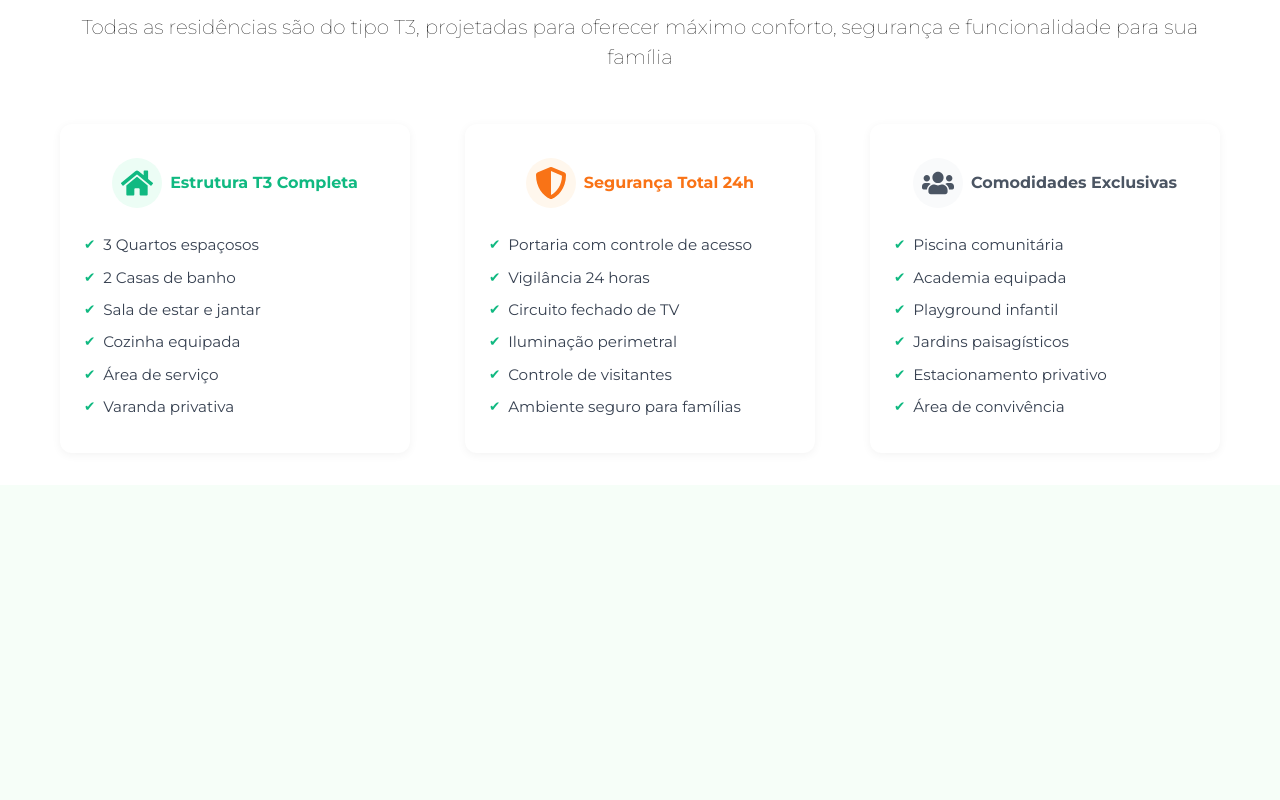
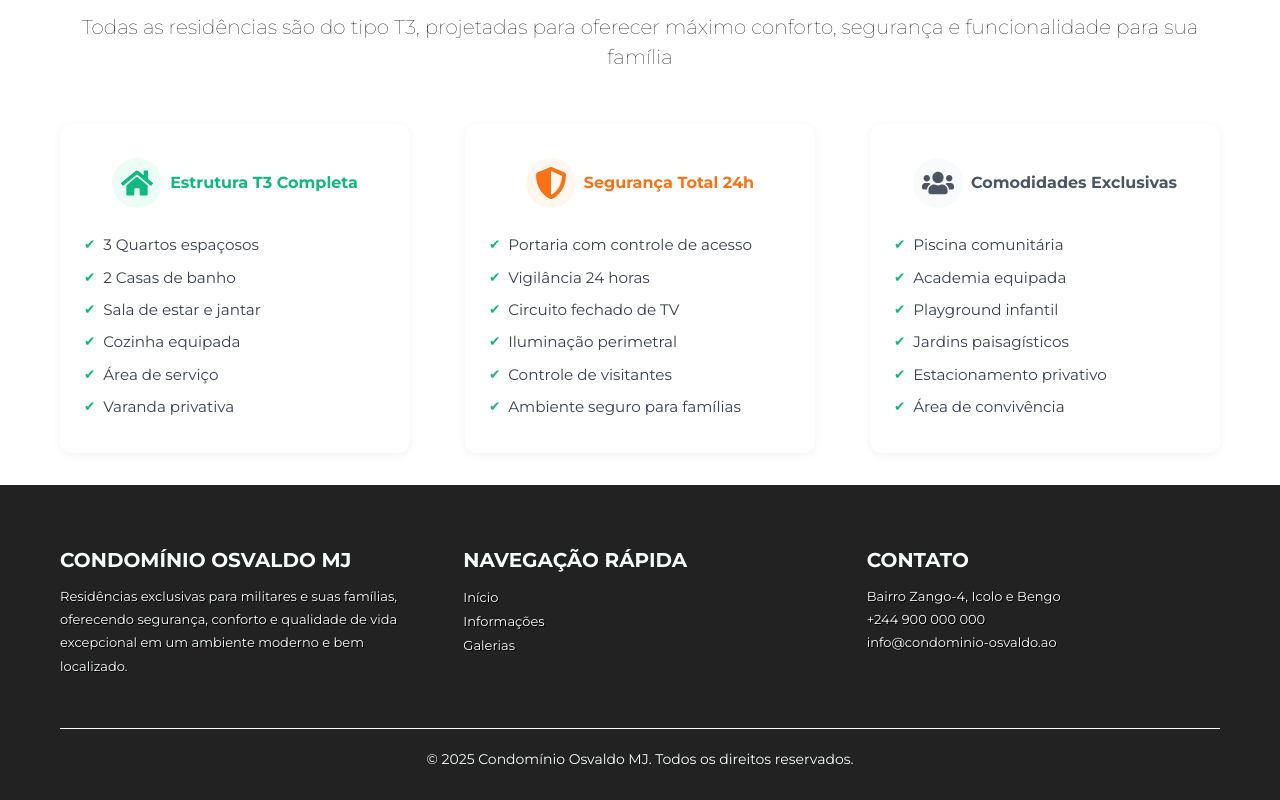
Before and after one commit to InnovaSoft360/comj-frontend-client, a React (Vite) app: page / in a window 1280 px wide. Shown: the part 1197-1997 px from the top of the page. Before the commit the page ends 1682 px from the top, so only its background shows below. Built offline with nearby package versions, Linux system fonts and the light colour scheme.

Commit message:
estiliza o hero-section part 4

```diff
--- a/src/app/index.css
+++ b/src/app/index.css
@@ -40,8 +40,8 @@
 
   --color-shadow-001: #00000026;
 
-  --font-size-base: 15px;
-  --font-size-footer: 13px;
+  --font-size-base: 13px;
+  --font-size-footer: 14px;
   --font-size-primary: 16px;
   --font-size-title: 37px;
   --font-size-subtitle: 20px;
--- a/src/components/layouts/Footer/index.tsx
+++ b/src/components/layouts/Footer/index.tsx
@@ -1,8 +1,40 @@
+import { Link } from "react-router-dom";
+import "./style.css";
 
 export default function Footer() {
+  const anoAtual = new Date().getFullYear();
+
   return (
     <footer>
-
+      <section className="style-Main">
+        <section className="footer-container">
+          <div className="footer-top">
+            <div className="footer-card">
+              <h3>Condomínio Osvaldo MJ</h3>
+              <p>
+                Residências exclusivas para militares e suas famílias, oferecendo segurança, conforto e qualidade de vida excepcional em um ambiente moderno e bem localizado.
+              </p>
+            </div>
+            <div className="footer-card">
+              <h3>Navegação rápida</h3>
+              <ul>
+                <li><Link to="/" className="navLink">Início</Link></li>
+                <li><Link to="/" className="navLink">Informações</Link></li>
+                <li><Link to="/" className="navLink">Galerias</Link></li>
+              </ul>
+            </div>
+            <div className="footer-card">
+              <h3>Contato</h3>
+              <p>Bairro Zango-4, Icolo e Bengo</p>
+              <p>+244 900 000 000</p>
+              <p>info@condominio-osvaldo.ao</p>
+            </div>
+          </div>
+          <div className="footer-bottom">
+            <p>© {anoAtual} Condomínio Osvaldo MJ. Todos os direitos reservados.</p>
+          </div>
+        </section>
+      </section>
     </footer>
   );
 }
--- a/src/components/layouts/Footer/style.css
+++ b/src/components/layouts/Footer/style.css
@@ -19,11 +19,12 @@ footer{
                 flex: 1;
                 & h3{
                     margin-bottom: 10px;
-                    font-weight: bolder;
+                    font-weight: bold;
                     font-size: var(--font-size-subtitle);
-                    color: var(--color-orange-001);
+                    color: var(--color-white-001);
+                    text-transform: uppercase;
                 }
-                & p{
+                & p, .navLink{
                     font-size: var(--font-size-base);
                     color: var(--color-white-001);
                     line-height: 1.8;
@@ -33,18 +34,13 @@ footer{
     }
     & .footer-bottom{
         width: 100%;
-        display: flex;
-        justify-content: space-between;
         border-top: 1px solid var(--color-white-002);
         padding: 20px 0;
         & p{
             text-align: center;
             font-size: var(--font-size-footer);
-            font-weight: lighter;
+            font-weight: normal;
             color: var(--color-white-006);
-            & .privacidade:hover{
-                color: var(--color-orange-001);
-            }
         }
     }
 }
```
